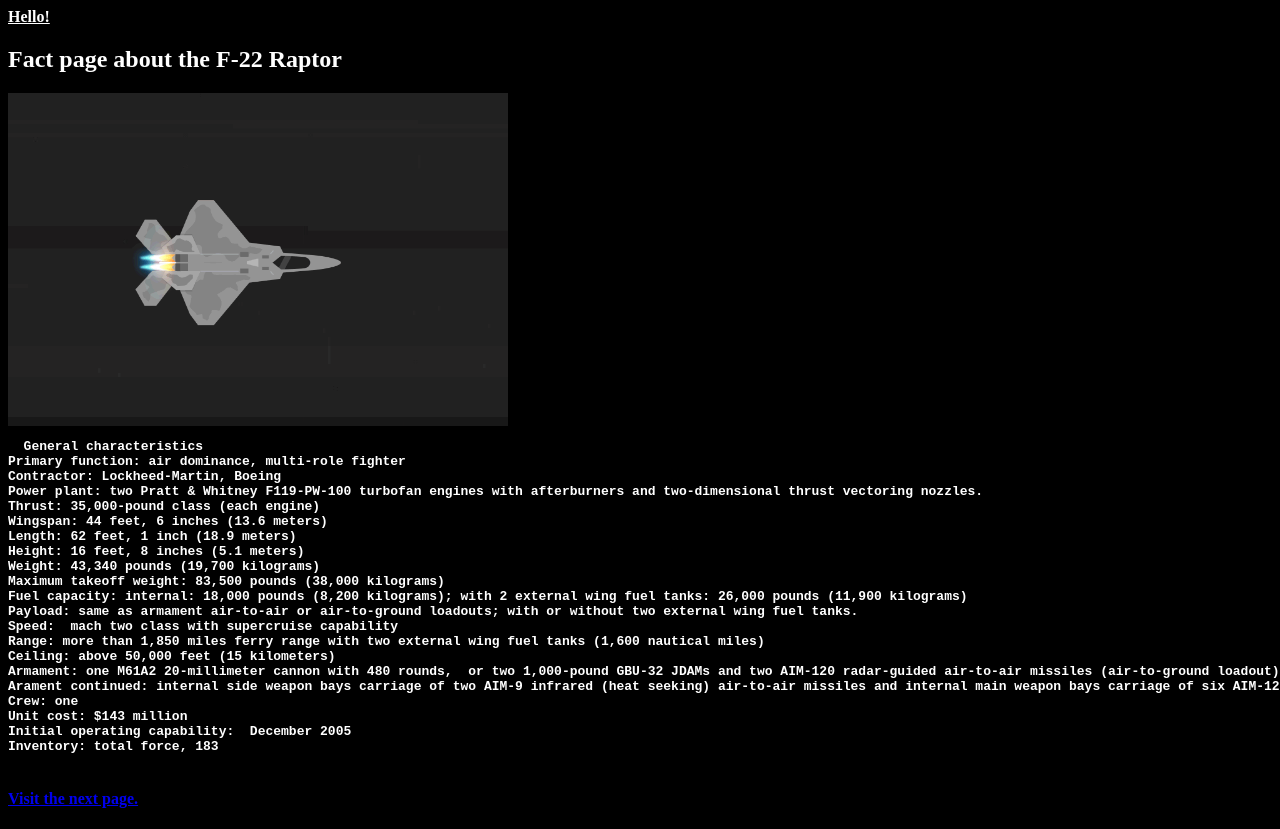
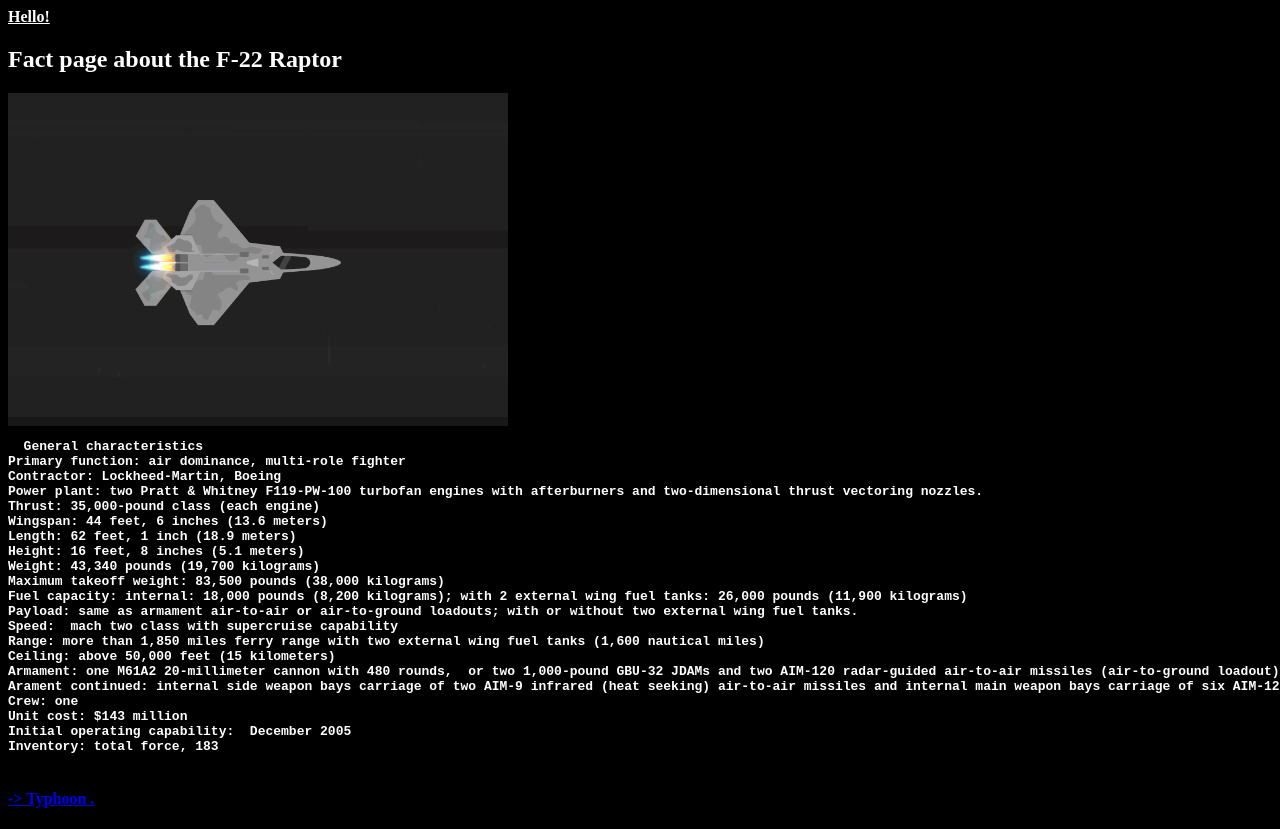
Before and after one commit to cat-102/fighter-site, a plain HTML site: page index.html in a window 1280 px wide. Shown: the top 829 px of the page. Drawn offline with Linux system fonts and the light colour scheme.

Commit message:
Update index.html

```diff
--- a/index.html
+++ b/index.html
@@ -32,5 +32,5 @@
 </html>
 
 <h4>
-<a href="F22_pg2.html">Visit the next page.</a>
+<a href="F22_pg2.html">-> Typhoon .</a>
 </h4>
```
